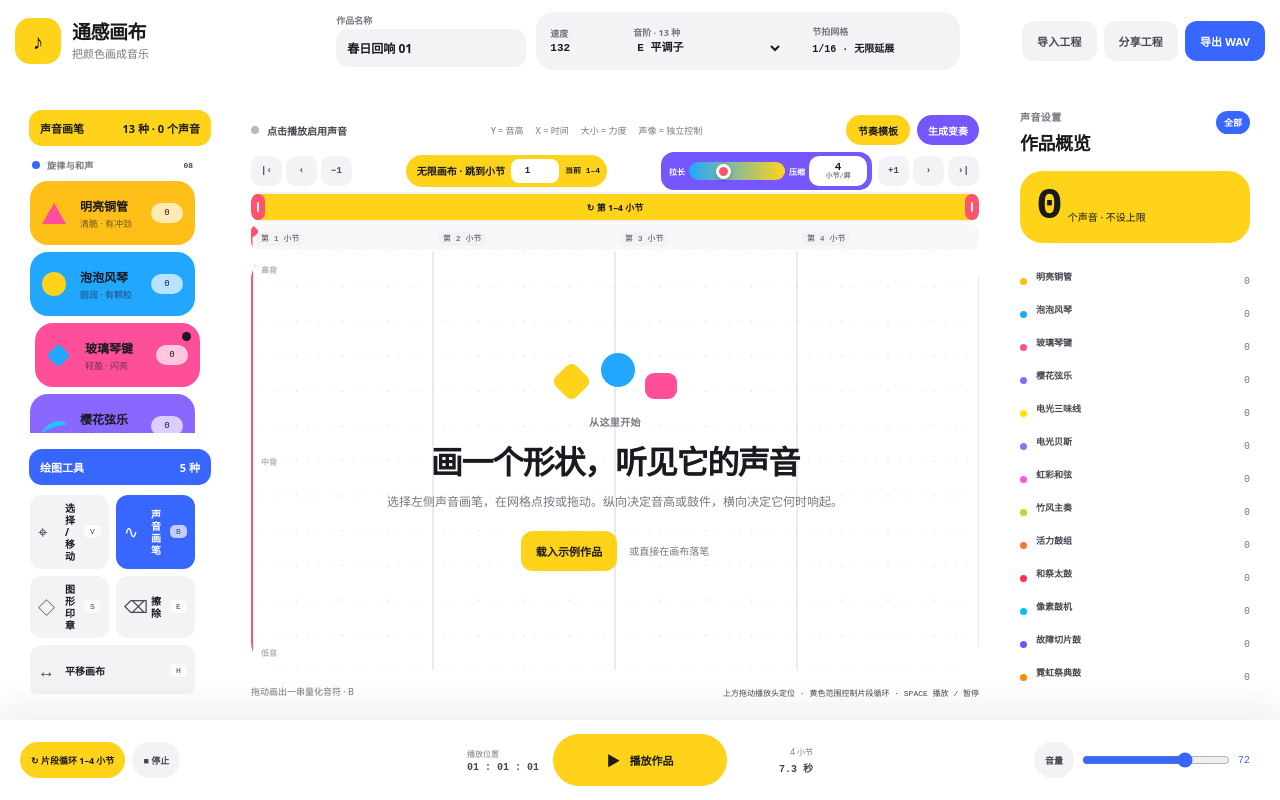
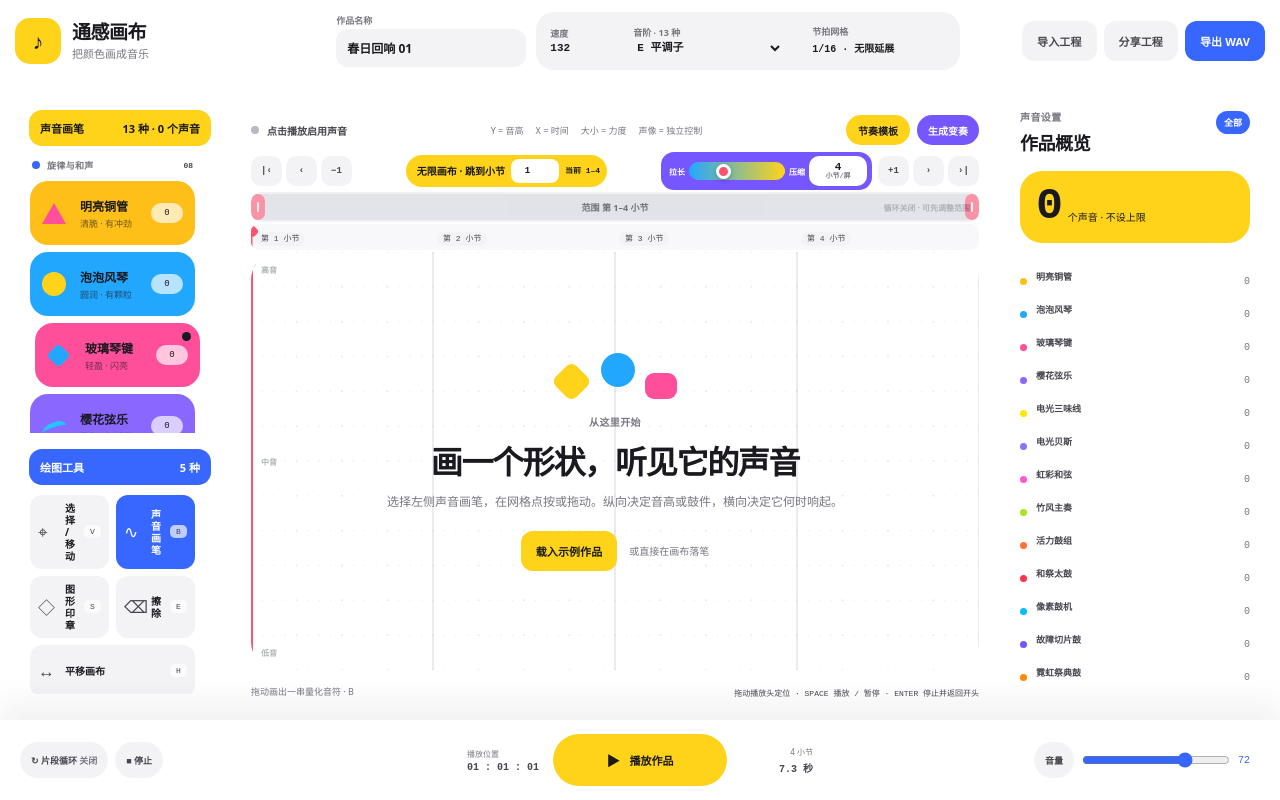
Before and after one commit to hg13128816002-art/-, a Next.js app: page / in a window 1280 px wide. Built offline with nearby package versions, Linux system fonts and the light colour scheme.

Commit message:
更新了播放头和循环时间轴的操作逻辑

```diff
--- a/app/globals.css
+++ b/app/globals.css
@@ -955,7 +955,7 @@ input::selection {
   min-width: 4px;
   overflow: visible;
   border-radius: 8px;
-  background: var(--sun);
+  background: #d9d9e2;
   color: var(--text);
   cursor: grab;
   opacity: 0.58;
@@ -963,6 +963,7 @@ input::selection {
 }
 
 .cycle-ruler.is-active .cycle-range {
+  background: var(--sun);
   opacity: 1;
 }
 
--- a/app/page.tsx
+++ b/app/page.tsx
@@ -473,7 +473,7 @@ function compactProject(project: StoredProject): CompactShareProject {
     s: project.scale,
     t: project.title.slice(0, 36),
     w: Math.round((project.swing ?? 0.56) * SHARE_QUANTIZE),
-    l: project.loop === false ? 0 : 1,
+    l: project.loop === true ? 1 : 0,
     r:
       Number.isFinite(project.loopStartStep) && Number.isFinite(project.loopEndStep)
         ? [
@@ -539,7 +539,7 @@ function expandCompactProject(value: unknown): StoredProject | null {
     scale: project.s,
     title: project.t.slice(0, 36),
     swing: clamp((project.w as number) / SHARE_QUANTIZE, 0.5, 0.66),
-    loop: project.l !== 0,
+    loop: project.l === 1,
     loopStartStep:
       Array.isArray(project.r) && Number.isFinite(project.r[0])
         ? Math.max(0, Math.round(project.r[0]))
@@ -572,7 +572,7 @@ function normalizeStoredProject(value: unknown): StoredProject | null {
     scale: project.scale,
     title: project.title.slice(0, 36),
     swing: typeof project.swing === "number" ? clamp(project.swing, 0.5, 0.66) : 0.56,
-    loop: project.loop !== false,
+    loop: project.loop === true,
     loopStartStep:
       typeof project.loopStartStep === "number"
         ? Math.max(0, Math.round(project.loopStartStep))
@@ -1736,7 +1736,7 @@ export default function Home() {
   const animationRef = useRef<number | null>(null);
   const playbackTokenRef = useRef(0);
   const transportRef = useRef<TransportState | null>(null);
-  const loopRef = useRef(true);
+  const loopRef = useRef(false);
   const loopRangeRef = useRef({ startStep: 0, endStep: DEFAULT_PROJECT_STEPS });
   const loopRangeTouchedRef = useRef(false);
   const playheadStepRef = useRef(0);
@@ -1760,7 +1760,7 @@ export default function Home() {
   const [futureCount, setFutureCount] = useState(0);
   const [bpm, setBpm] = useState(132);
   const [scale, setScale] = useState<ScaleId>("hirajoshi");
-  const [loop, setLoop] = useState(true);
+  const [loop, setLoop] = useState(false);
   const [loopStartStep, setLoopStartStep] = useState(0);
   const [loopEndStep, setLoopEndStep] = useState(DEFAULT_PROJECT_STEPS);
   const [volume, setVolume] = useState(0.72);
@@ -1973,8 +1973,11 @@ export default function Home() {
     audioGraphRef.current = graph;
     const secondsPerBeat = 60 / bpm;
     const projectSteps = projectEndStep(shapesRef.current);
-    const looping = loopRef.current;
     const selectedRange = loopRangeRef.current;
+    const looping =
+      loopRef.current &&
+      requestedStep >= selectedRange.startStep &&
+      requestedStep < selectedRange.endStep;
     const rangeStartStep = looping
       ? clamp(selectedRange.startStep, 0, Math.max(0, projectSteps - STEPS_PER_BEAT))
       : requestedStep >= projectSteps
@@ -1987,10 +1990,11 @@ export default function Home() {
           Math.max(projectSteps, rangeStartStep + STEPS_PER_BEAT),
         )
       : projectSteps;
-    const playbackStep =
-      looping && (requestedStep < rangeStartStep || requestedStep >= rangeEndStep)
-        ? rangeStartStep
-        : clamp(requestedStep, rangeStartStep, Math.max(rangeStartStep, rangeEndStep - 1));
+    const playbackStep = clamp(
+      requestedStep >= projectSteps ? 0 : requestedStep,
+      rangeStartStep,
+      Math.max(rangeStartStep, rangeEndStep - 1),
+    );
     setPlayheadPosition(playbackStep);
     const rangeStartSeconds =
       rangeStartStep / STEPS_PER_BEAT * secondsPerBeat;
@@ -2341,7 +2345,7 @@ export default function Home() {
             typeof project.loopStartStep === "number" &&
               typeof project.loopEndStep === "number",
           );
-          const nextLoop = project.loop !== false;
+          const nextLoop = project.loop === true;
           loopRef.current = nextLoop;
           setLoop(nextLoop);
           if (fromShare) showToast("共享作品已载入，可以直接 Remix");
@@ -2749,11 +2753,6 @@ export default function Home() {
     );
     const wasPlaying = playing;
     if (wasPlaying) stopPlayback(false);
-    if (!loopRef.current) {
-      loopRef.current = true;
-      setLoop(true);
-      setSaved(false);
-    }
     if (action === "start" || action === "end" || action === "move") {
       timelineDragRef.current = {
         kind: `loop-${action}`,
@@ -2776,7 +2775,6 @@ export default function Home() {
       endStep,
       wasPlaying,
     };
-    setPlayheadPosition(startStep);
   };
 
   const onLoopRangePointerMove = (event: ReactPointerEvent<HTMLDivElement>) => {
@@ -2816,13 +2814,6 @@ export default function Home() {
     timelineDragRef.current = null;
     if (event.currentTarget.hasPointerCapture(event.pointerId)) {
       event.currentTarget.releasePointerCapture(event.pointerId);
-    }
-    const range = loopRangeRef.current;
-    if (
-      playheadStepRef.current < range.startStep ||
-      playheadStepRef.current >= range.endStep
-    ) {
-      setPlayheadPosition(range.startStep);
     }
     if (drag.wasPlaying) void startPlayback(playheadStepRef.current);
   };
@@ -3011,7 +3002,7 @@ export default function Home() {
       setScale(project.scale);
       setProjectTitle(project.title);
       setSwing(project.swing ?? 0.56);
-      const importedLoop = project.loop !== false;
+      const importedLoop = project.loop === true;
       loopRef.current = importedLoop;
       setLoop(importedLoop);
       updateLoopRange(
@@ -3143,6 +3134,15 @@ export default function Home() {
         event.preventDefault();
         event.stopPropagation();
         if (!event.repeat) void play();
+        return;
+      }
+      if (event.key === "Enter") {
+        event.preventDefault();
+        event.stopPropagation();
+        if (!event.repeat) {
+          stopPlayback();
+          navigateToStep(0);
+        }
         return;
       }
       const target = event.target as HTMLElement | null;
@@ -3184,7 +3184,7 @@ export default function Home() {
       window.removeEventListener("keydown", onKeyDown, true);
       window.removeEventListener("keyup", onKeyUp, true);
     };
-  }, [deleteSelected, play, redo, undo, zoomTimeline]);
+  }, [deleteSelected, navigateToStep, play, redo, stopPlayback, undo, zoomTimeline]);
 
   const instrumentCounts = useMemo(
     () =>
@@ -3695,7 +3695,7 @@ export default function Home() {
                     />
                   )}
                   <span className="cycle-label" aria-hidden="true">
-                    ↻ 第 {loopStartBar}–{loopEndBar} 小节
+                    {loop ? "↻" : "范围"} 第 {loopStartBar}–{loopEndBar} 小节
                   </span>
                   {loopEndVisible && (
                     <button
@@ -3719,7 +3719,9 @@ export default function Home() {
                   )}
                 </div>
               )}
-              <span className="cycle-ruler-hint">点击创建 · 拖动移动 · 两端调整</span>
+              <span className="cycle-ruler-hint">
+                {loop ? "点击创建 · 拖动移动 · 两端调整" : "循环关闭 · 可先调整范围"}
+              </span>
             </div>
             <div
               className="timeline-ruler"
@@ -3784,7 +3786,7 @@ export default function Home() {
             {tool === "select" && "拖动声音事件改变时间与音高，右侧可精确编辑 · V"}
             {tool === "erase" && "划过声音事件即可擦除 · E"}
             {tool === "pan" && "拖动画布前往任意时间；触控板横向滑动，鼠标滚轮也可浏览 · H"}
-            <span>上方拖动播放头定位 · 黄色范围控制片段循环 · SPACE 播放 / 暂停</span>
+            <span>拖动播放头定位 · SPACE 播放 / 暂停 · ENTER 停止并返回开头</span>
           </p>
         </section>
 
```
Also changed, not shown: 1 other file (tests, documents, lock files or other folders).
